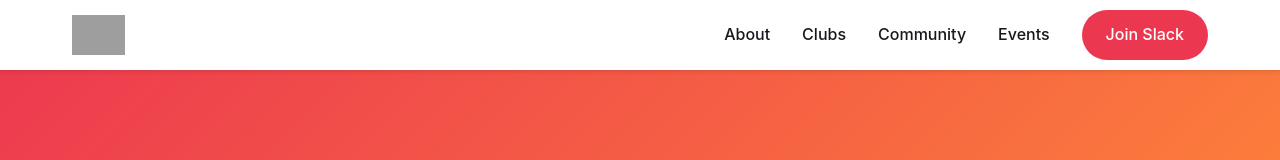
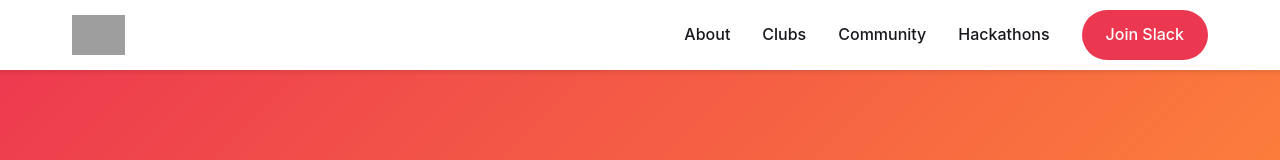
Before and after one commit to PianoMan0/hackclub-site, a plain HTML site: page index.html in a window 1280 px wide. Shown: the top 160 px of the page. Drawn offline with Linux system fonts and the light colour scheme; grey boxes are pictures that could not be loaded.

Commit message:
Update index.html

```diff
--- a/index.html
+++ b/index.html
@@ -26,7 +26,7 @@
           <a href="#about">About</a>
           <a href="https://hackclub.com/clubs/">Clubs</a>
           <a href="#community">Community</a>
-          <a href="#events">Events</a>
+          <a href="https://hackclub.com/hackathons/">Hackathons</a>
           <a href="https://hackclub.com/slack" class="cta-button">Join Slack</a>
         </div>
       </div>
```
